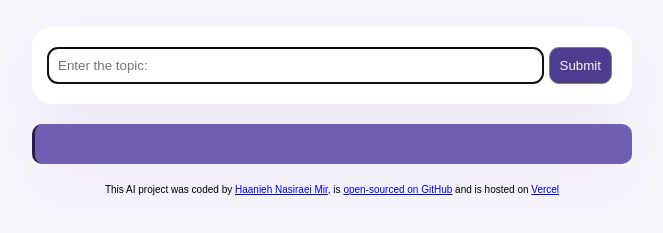
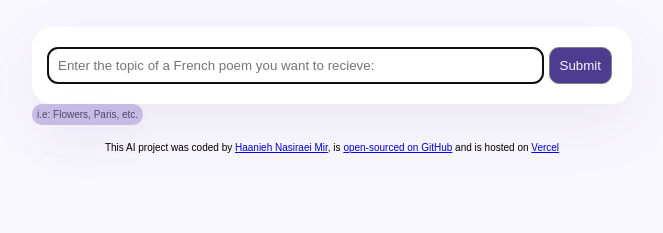
Before and after one commit to HaaniehNasiraeiMir/french-poem-generator, a plain HTML site: page index.html in a window 1280 px wide. Shown: the part 177-410 px from the top of the page, without its empty margins (308-971 px from the left). Drawn offline with nearby package versions, Linux system fonts and the light colour scheme.

Commit message:
improved code

```diff
--- a/index.html
+++ b/index.html
@@ -12,12 +12,16 @@
     <div class="container">
     <header><h1>AI French poem generator</h1></header>
     <main>
+        <div class="topic">
         <form id="generator">
-            <input type="text" placeholder="Enter the topic:" autofocus required autocomplete="off" class="prompt" id="input">
+            <input type="text" placeholder="Enter the topic of a French poem you want to recieve:" autofocus required autocomplete="off" class="prompt" id="input">
             <input type="submit" class="submit">
         </form>
+        <small>i.e: Flowers, Paris, etc.</small>
+        </div>
         <div class="result" id="poem">
         </div>
+
     </main>
     <footer>This AI project was coded by <a href="https://github.com/HaaniehNasiraeiMir" target="_blank">Haanieh Nasiraei Mir</a>, is <a href="https://github.com/HaaniehNasiraeiMir/french-poem-generator" target="_blank">open-sourced on GitHub</a> and is hosted on <a href="https://french-poem-generator-ten.vercel.app/" target="_blank">Vercel</a></footer>
     </div>
--- a/src/index.js
+++ b/src/index.js
@@ -14,6 +14,9 @@ function generate(event) {
     let context =
       "you are a romantic poem expert who loves to say short poems. your mission is to generate a 4 line poem and separate each line with <br/>. make sure to follow the user instructions:";
     let apiUrl = `https://api.shecodes.io/ai/v1/generate?prompt=${prompt}&context=${context}&key=${apiKey}`;
+    let poemElement = document.querySelector("#poem");
+    poemElement.style.display = 'block';
+    poemElement.innerHTML = `Generating the French poem about ${input.value}...`;
     axios.get(apiUrl).then(displayPoem);
 
     poemBox.innerHTML = "poem";
--- a/src/style.css
+++ b/src/style.css
@@ -15,6 +15,18 @@ h1 {
 }
 header {
     margin-bottom: 30px;
+}
+.topic small {
+    margin-bottom: 50px;
+    border-radius: 10px;
+    background-color: #b9afdf;
+    box-shadow: 0px 20px 60px rgba(65, 50, 100, 0.08);
+    font-family: Arial, Helvetica, sans-serif;
+    padding: 5px 5px 5px 5px;
+    color: #272044;
+    font-size: 10px;
+    opacity: 0.8;
+
 }
 form {
     padding: 20px 20px 20px 0px;
@@ -49,6 +61,7 @@ footer {
     color: #272044;
     border-radius: 10px;
     font-size: 15px;
+    display: none;
     font-family: Arial, Helvetica, sans-serif;
     padding: 20px;
     border-left:3px solid #272044;
```
